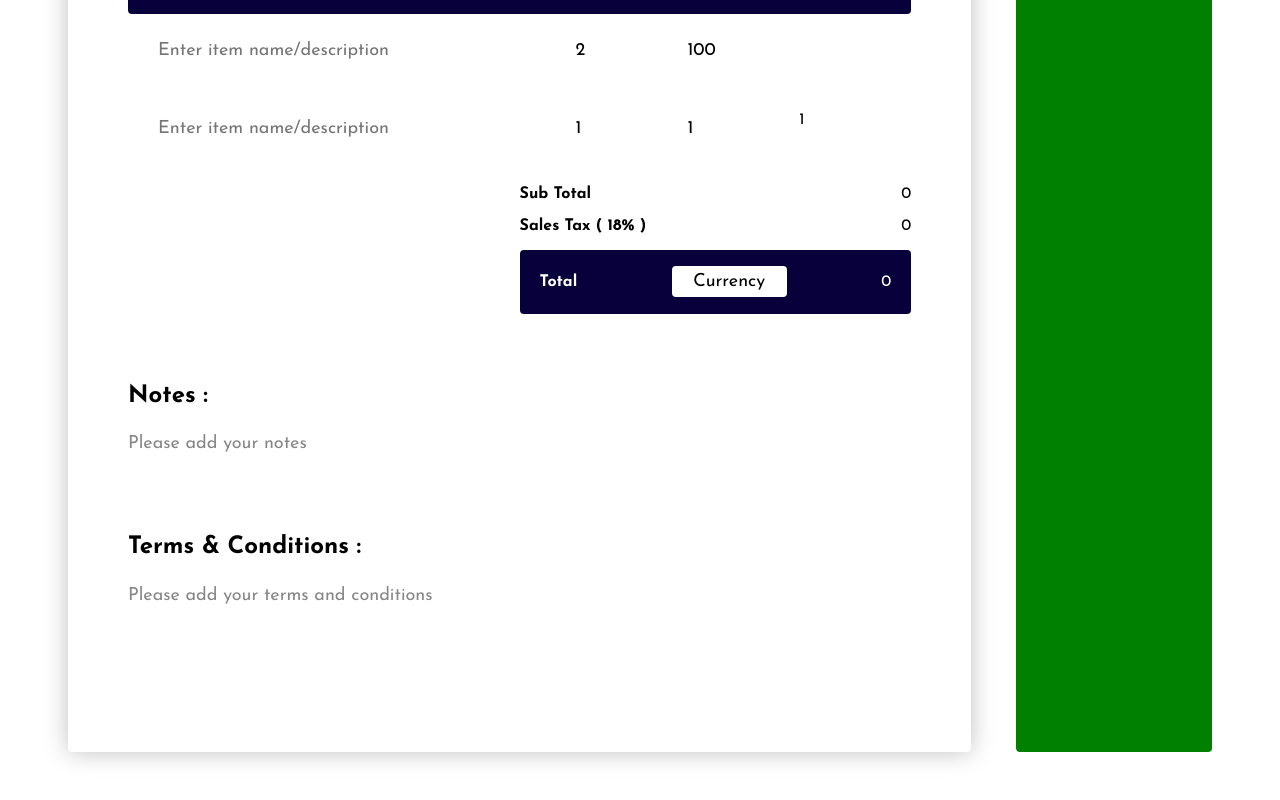
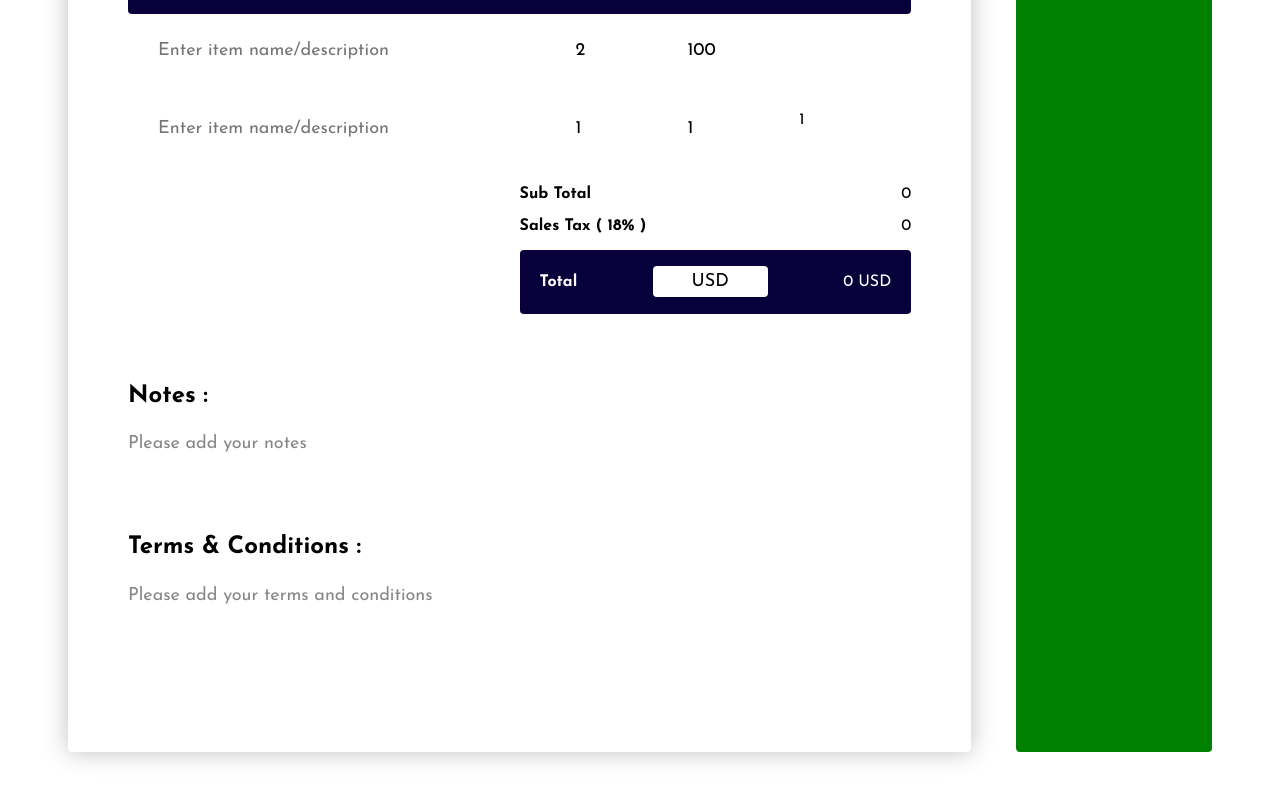
Before and after one commit to dot357/fis, a Nuxt app: page /builder in a window 1280 px wide. Shown: the part 764-1564 px from the top of the page. Built offline with nearby package versions, Linux system fonts and the light colour scheme.

Commit message:
super duper minor update

```diff
--- a/components/Builder.vue
+++ b/components/Builder.vue
@@ -55,7 +55,7 @@
         </div>
         <div class="body">
 
-          <div v-for="(item,index) in fis.items" :key="index" class="single" @change="calculate" >
+          <div v-for="(item,index) in fis.items" :key="index" class="single" @input="calculate" >
 
             <div><textarea type="text" placeholder="Enter item name/description" v-model="item.desc" required></textarea></div>
             <div><input type="number"  min="1" placeholder="2" v-model="item.quantity" required></div>
@@ -80,8 +80,8 @@
            </div>
            <div class="total">
               <p ><strong>Total</strong></p>
-              <input type="text" placeholder="Currency">
-              <p>{{fis.calculations.afterTax}}</p>
+              <input type="text" placeholder="Currency" v-model="fis.info.currency">
+              <p>{{fis.calculations.afterTax}}  <span style="text-transform:uppercase;margin-left:5px;">{{fis.info.currency}}</span></p>
            </div>
           </div>
         </div>
@@ -120,7 +120,8 @@ export default {
             tax : 18,
             invoiceNumber : undefined,
             invoiceDate : undefined,
-            dueDate : undefined
+            dueDate : undefined,
+            currency : 'USD'
           },
           calculations : {
             subTotal : 0,
```
